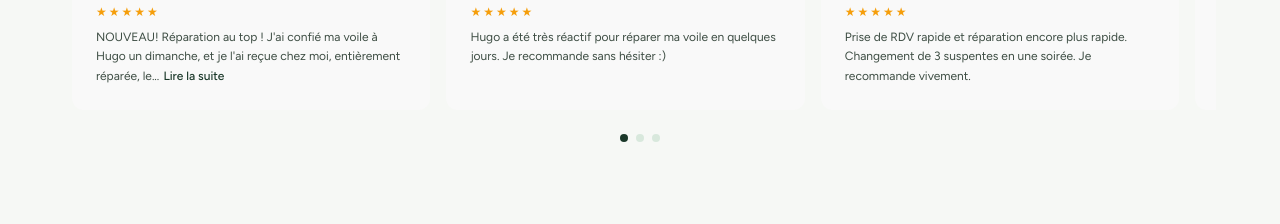
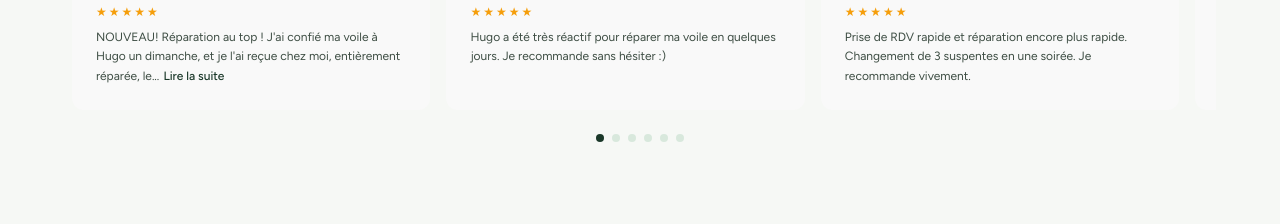
Before and after one commit to clementsbt/Parapente-rescue, a Next.js app: page / in a window 1280 px wide. Shown: the part 2420-2644 px from the top of the page. Built offline with nearby package versions, Linux system fonts and the light colour scheme.

Commit message:
6 dots on desktop for smooth scroll

```diff
--- a/src/components/GoogleReviews.tsx
+++ b/src/components/GoogleReviews.tsx
@@ -75,7 +75,7 @@ export default function GoogleReviews() {
   }, []);
 
   const cardsPerView = isMobile ? 1 : 3;
-  const totalSlides = Math.ceil(reviews.length / cardsPerView);
+  const totalSlides = isMobile ? reviews.length : (reviews.length - cardsPerView + 1);
 
   const handleScroll = () => {
     if (scrollRef.current) {
```
